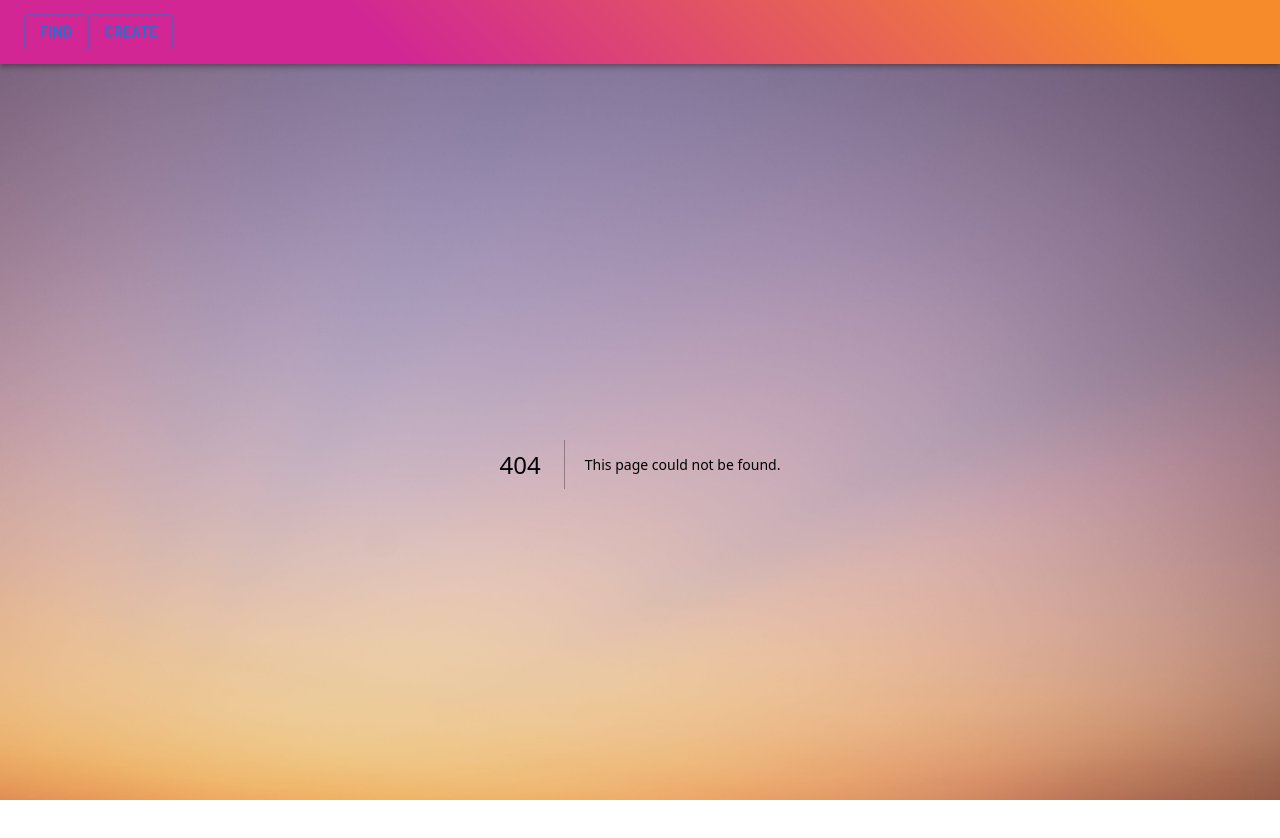
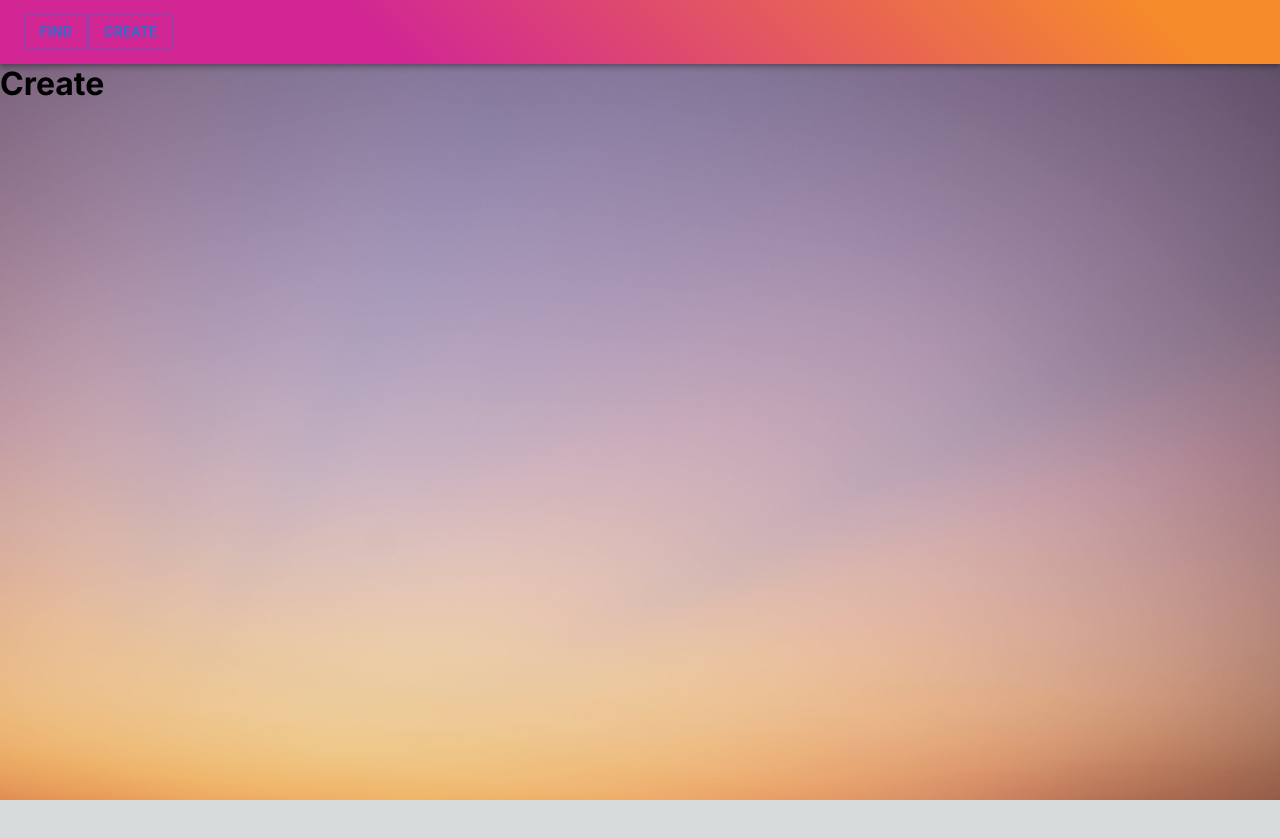
Before and after one commit to klavoraMate/secret-server, a Next.js app in the folder frontend/: page /create in a window 1280 px wide. Before the commit this address had no page. Shown: the top 838 px of the page. After the commit the page ends 800 px from the top, so only its background shows below. Built offline with nearby package versions, Linux system fonts and the light colour scheme.

Commit message:
feat: created pages for the /create and /find routes

```diff
--- /dev/null
+++ b/frontend/src/app/create/page.tsx
@@ -0,0 +1,7 @@
+export default function Create() {
+    return (
+        <div>
+            <h1>Create</h1>
+        </div>
+    );
+}
```
Also changed, not shown: frontend/src/app/find/page.tsx (added, +7 -0 lines).
